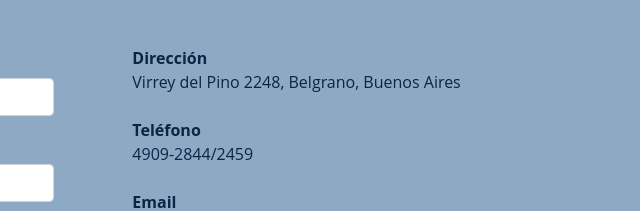
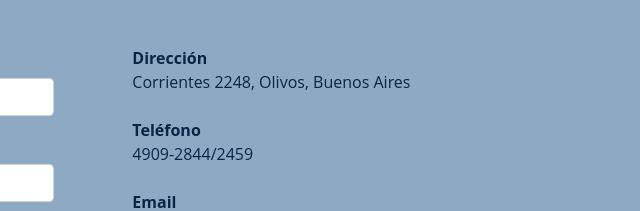
Before and after one commit to TomasVillamea/proyect, a website: page contacto.html in a window 1280 px wide. Shown: the part 301-512 px from the top of the page, 640-1280 px from the left. Drawn offline with nearby package versions, Linux system fonts and the light colour scheme.

Commit message:
Cambio de direccion en contacto

```diff
--- a/contacto.html
+++ b/contacto.html
@@ -109,7 +109,7 @@
 
             <div class="p-4 mb-3 bg-transparent">
               <p class="mb-0 font-weight-bold">Dirección</p>
-              <p class="mb-4">Virrey del Pino 2248, Belgrano, Buenos Aires</p>
+              <p class="mb-4">Corrientes 2248, Olivos, Buenos Aires</p>
 
               <p class="mb-0 font-weight-bold">Teléfono</p>
               <p class="mb-4">4909-2844/2459</p>
```
